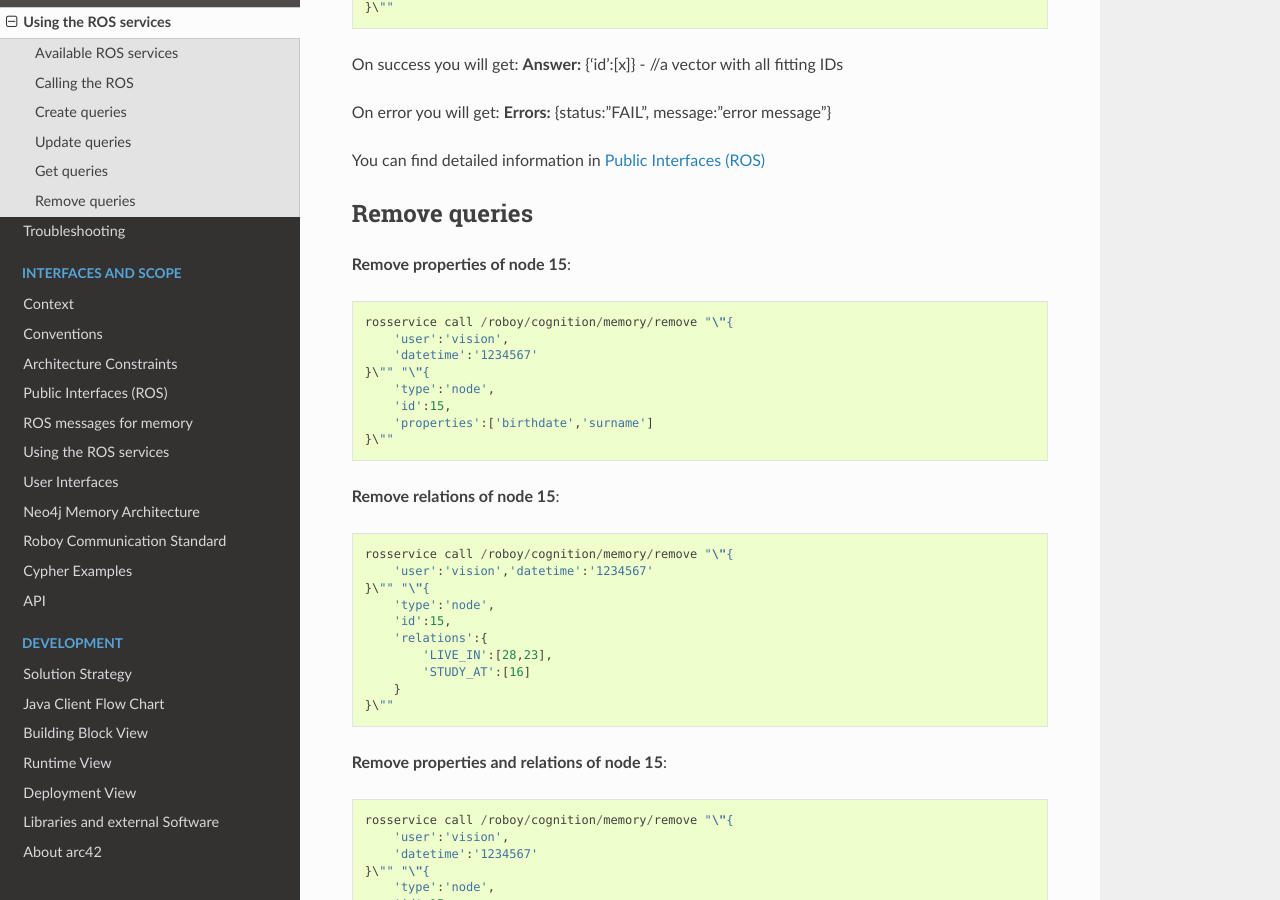
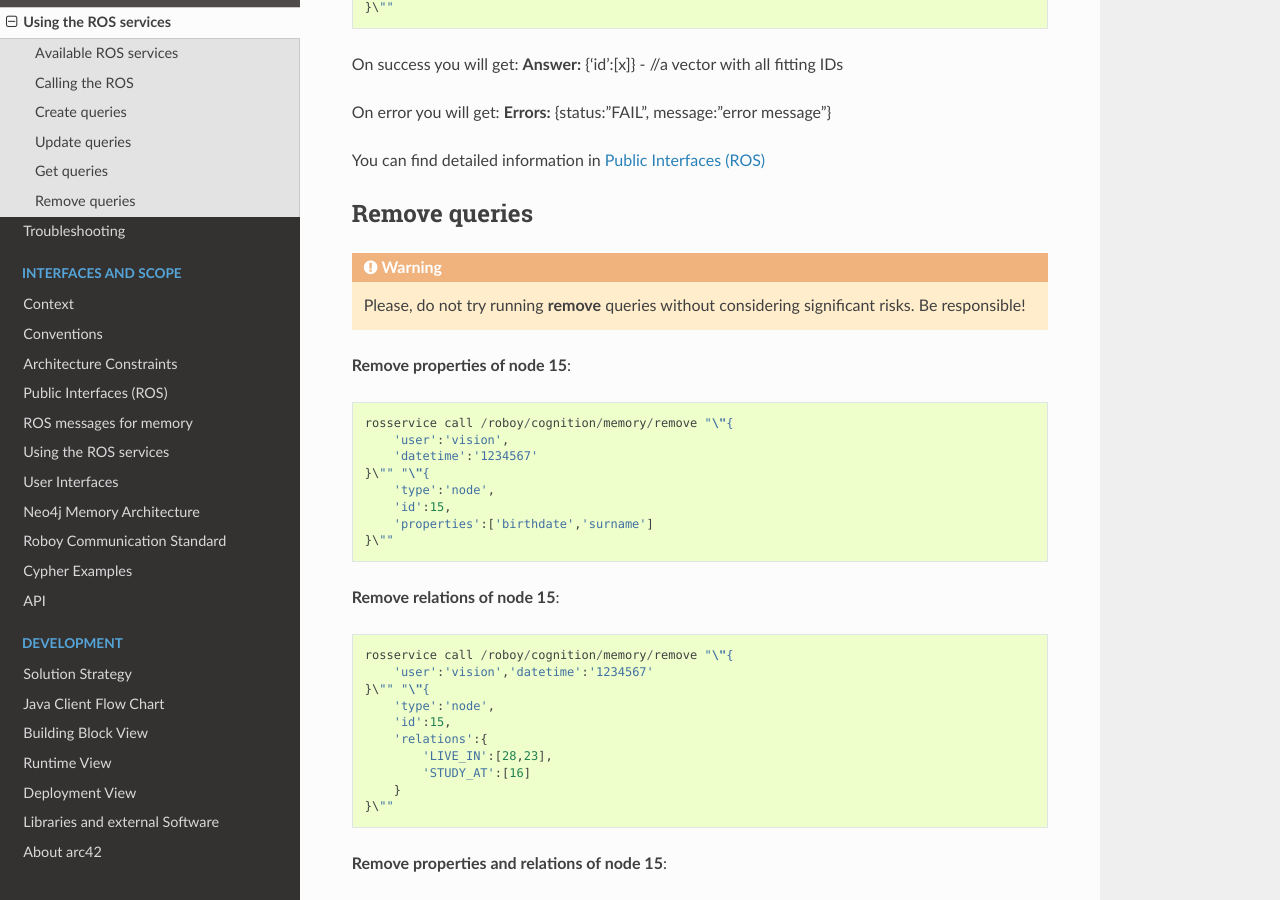
Before and after one commit to Roboy/memory, a Sphinx documentation site: the page built from docs/Usage/2_initial_experience.rst, in a window 1280 px wide and 900 px high, scrolled down 3980 px. Built offline with Sphinx 7.4.7 and the Read the Docs theme 2.0.0, drawn with Linux system fonts in a browser that asks for light colours.

Commit message:
Minor Usage and Installation fix + scripts

```diff
--- a/docs/Usage/1_getting_started.rst
+++ b/docs/Usage/1_getting_started.rst
@@ -196,7 +196,10 @@ After you have entered the proper configuration:
 Using Remote
 ---------------------------------------------------
 
-Be careful while using remote and/or interacting with bot.roboy.org server! You are responsible to keep it functioning properly!
+.. warning::
+
+    Be careful while using remote and/or interacting with bot.roboy.org server! You are responsible to keep it functioning properly!
+
 Please, do not crush everything. You would make little `kittens very sad <http://goo.gl/FZsTTm>`_.
 
 
--- a/docs/Usage/2_initial_experience.rst
+++ b/docs/Usage/2_initial_experience.rst
@@ -200,6 +200,10 @@ You can find detailed information in :ref:`technical-interfaces`
 Remove queries
 --------------------------------------------------
 
+.. warning::
+
+    Please, do not try running **remove** queries without considering significant risks. Be responsible!
+
 **Remove properties of node 15**::
 
     rosservice call /roboy/cognition/memory/remove "\"{
```
Also changed, not shown: 2 other files.
